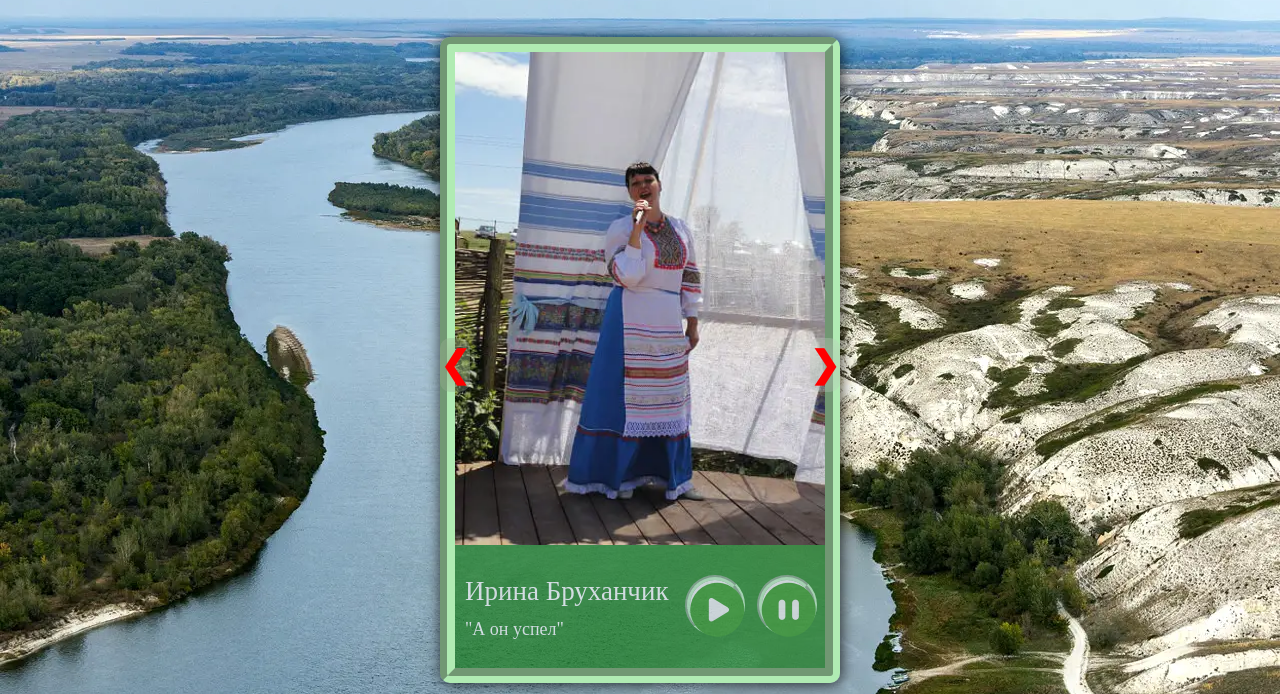
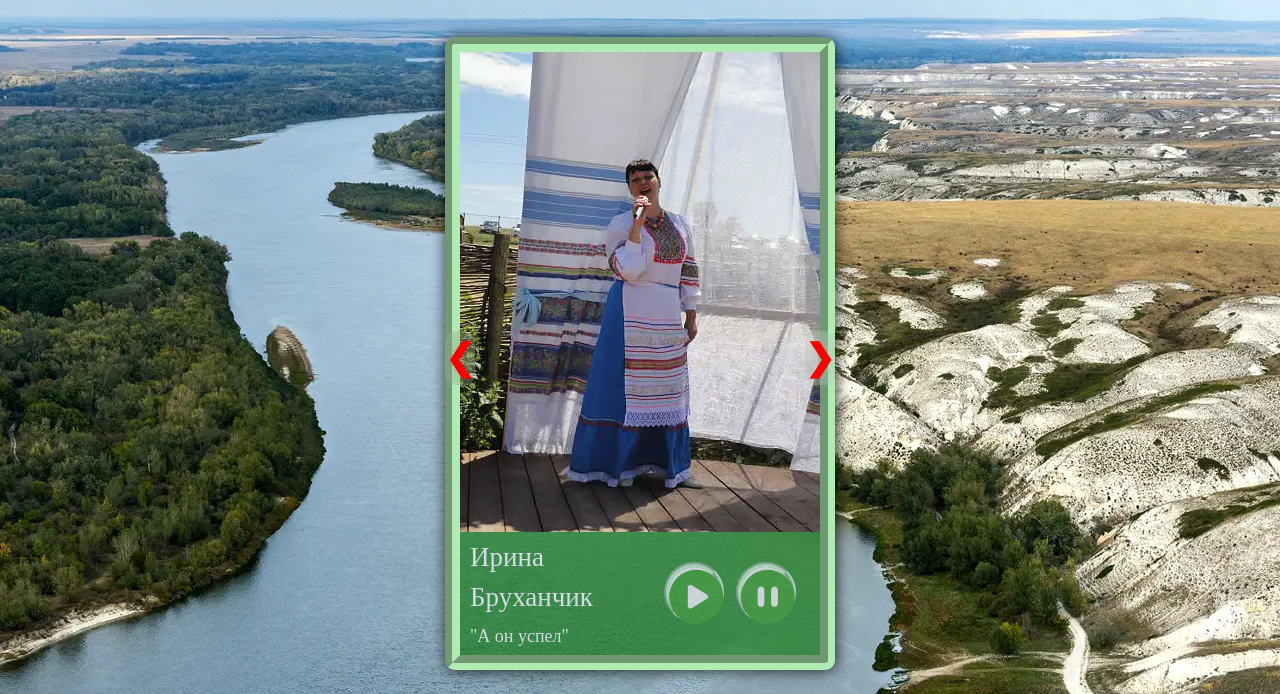
Before and after one commit to Antonkosmos-cyba/muzik, a website: page src/fonoteka.html in a window 1280 px wide. Shown: the part 103-797 px from the top of the page. Drawn offline with nearby package versions, Linux system fonts and the light colour scheme; files that its build step writes are made by us from their sources; files whose address does not match are found by name; a web font is replaced by a local one.

Commit message:
foto ot antona 1

```diff
--- a/src/scss/player.scss
+++ b/src/scss/player.scss
@@ -2,11 +2,17 @@ section {
     box-shadow: 1px 1px 15px rgba(0, 0, 0, .8);
     border-radius: 10px;
     border: 15px groove rgb(176, 235, 179);
-    width: 400px;
+    max-width: 425px;
+    // border: 0;
+    margin: 0;
+    padding: 0;
 
 .autor {
     display: block;
     width: 100%;
+    border: 0px;
+    margin: 0px;
+    padding: 0px;
     /* border-radius: 10px; */
 }
 
@@ -26,14 +32,14 @@ section {
     justify-content: center;
     // float: left;
     // margin-top: 30px;
-    width: 60%;
+    width: 50%;
 
 }
 
 .right {
     padding: 30px 0;
     // float: left;
-    width: 40%;
+    width: 50%;
     text-align: center;
 }
 
```
Also changed, not shown: dist/index.css, src/images/cv/foto1.jpg (added), src/images/cv/foto10.jpg (added), src/images/cv/foto2.jpg (added), src/images/cv/foto3.jpg (added), src/images/cv/foto4.jpg (added), src/images/cv/foto5.jpg (added), src/images/cv/foto6.jpg (added), src/images/cv/foto7.jpg (added), src/images/cv/foto8.jpg (added), src/images/cv/foto9.jpg (added).
